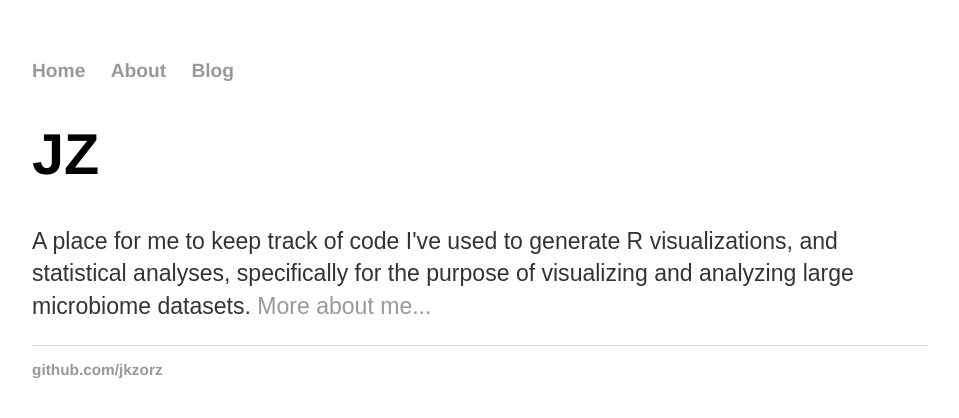
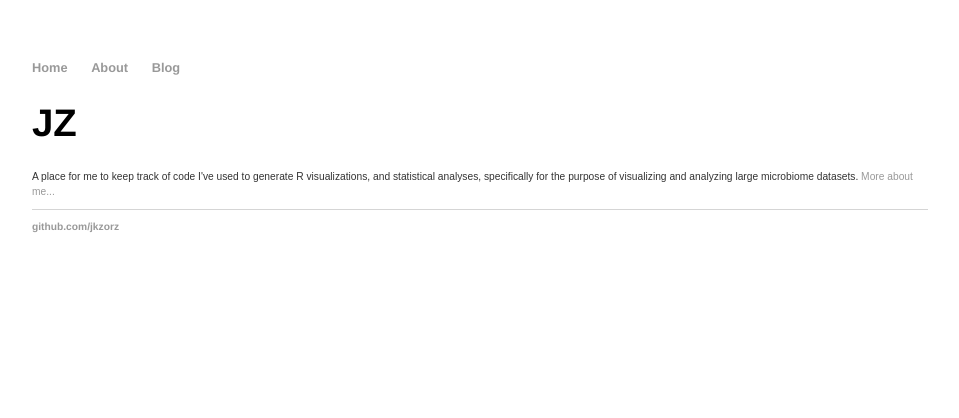
Before and after one commit to jkzorz/jkzorz.github.io, a Jekyll site: the page built from index.html, in a window 1280 px wide. Shown: the top 418 px of the page, without its empty margins (160-1119 px from the left). Built offline with Jekyll 4.4.1, drawn with Linux system fonts in a browser that asks for light colours.

Commit message:
Update main.css

```diff
--- a/css/main.css
+++ b/css/main.css
@@ -1,7 +1,7 @@
 body {
     margin: 60px auto;
     width: 70%;
-    font-size: 1.2em;
+    font-size: .8em;
 }
 nav ul, footer ul {
     font-family:'Helvetica', 'Arial', 'Sans-Serif';
@@ -25,7 +25,7 @@ h1 {
     font-family:'Helvetica', 'Arial', 'Sans-Serif';
 }
 p {
-    font-size: 1.2em;
+    font-size: .8em;
     line-height: 1.4em;
     color: #333;
     font-family: 'Arial';
```
